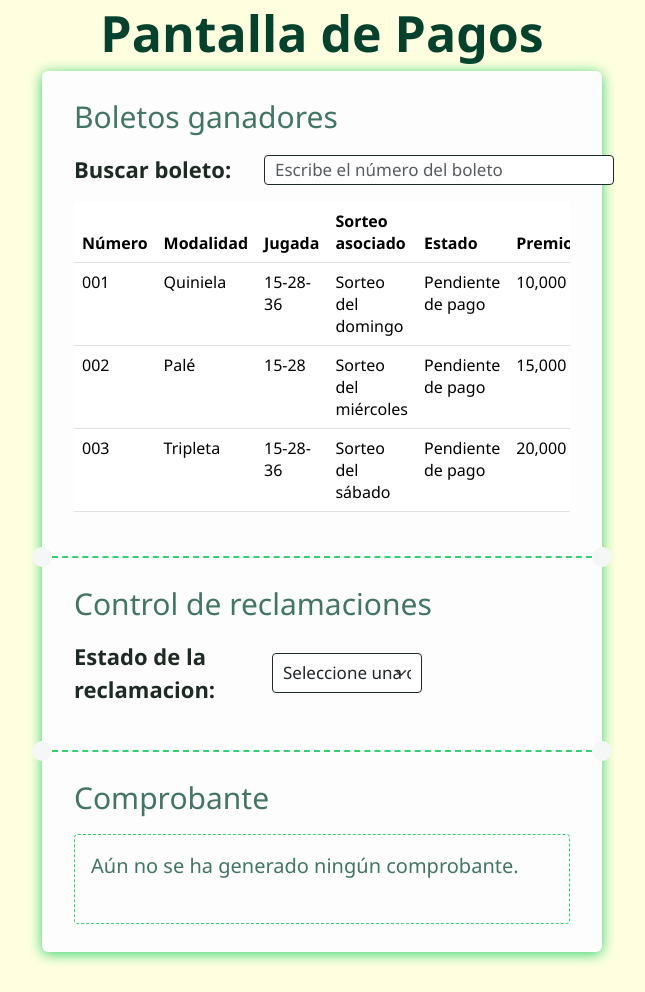
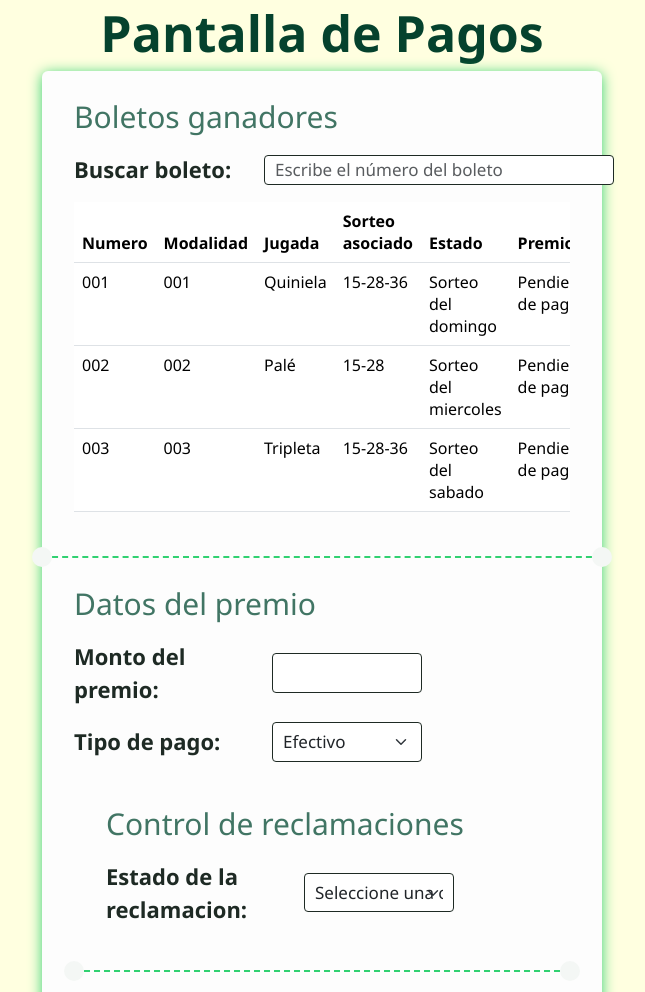
Before and after one commit to ADeVR/Consorcio-de-Bancas, a PHP site: page /Grupo2/Form.html in a window 1280 px wide. Shown: the part 329-1321 px from the top of the page, without its empty margins (318-963 px from the left). Run offline with PHP 8.4, Linux system fonts and the light colour scheme.

Commit message:
Cambios estructura

```diff
--- a/Grupo2/Form.html
+++ b/Grupo2/Form.html
@@ -8,7 +8,8 @@
     <link href="https://cdn.jsdelivr.net/npm/bootstrap@5.3.8/dist/css/bootstrap.min.css" rel="stylesheet">
     <link rel="stylesheet" href="estilos.css">
     <script src="Script.js"></script>
-
+    <script defer src="Script.js" ></script>
+   <title>Boletos ganadores</title>
 </head>
 
 <body>
@@ -22,7 +23,7 @@
 
        <!--====================================================== -->
          <!-- Seccion Tabla-->
-          <title>Boletos ganadores</title>
+
           <section>
     <h2>Boletos ganadores</h2>
 
@@ -40,18 +41,19 @@
       <table class="table">
         <thead>
           <tr>
-            <th scope="col">Número</th>
+            <th scope="col">Numero</th>
             <th scope="col">Modalidad</th>
             <th scope="col">Jugada</th>
             <th scope="col">Sorteo asociado</th>
             <th scope="col">Estado</th>
             <th scope="col">Premio</th>
-            <th scope="col">Opciones</th>
+            <th scope="col">Acciones</th>
           </tr>
         </thead>
 
         <tbody id="lista-boletos">
           <tr>
+            <td class="numero-boleto">001</td>
             <td>001</td>
             <td>Quiniela</td>
             <td>15-28-36</td>
@@ -62,19 +64,21 @@
 
           </tr>
           <tr>
+            <td class="numero-boleto">002</td>
             <td>002</td>
             <td>Palé</td>
             <td>15-28</td>
-            <td>Sorteo del miércoles</td>
+            <td>Sorteo del miercoles</td>
             <td>Pendiente de pago</td>
             <td>15,000</td>
             <td class="columna-accion"></td>
           </tr>
           <tr>
+            <td class="numero-boleto">003</td>
             <td>003</td>
             <td>Tripleta</td>
             <td>15-28-36</td>
-            <td>Sorteo del sábado</td>
+            <td>Sorteo del sabado</td>
             <td>Pendiente de pago</td>
             <td>20,000</td>
             <td class="columna-accion"></td>
@@ -83,7 +87,18 @@
       </table>
     </div>
   </section>
-
+  <!----Plantilla Para JS -->
+  <template id="plantilla-boleto">
+    <tr>
+      <td class="numero"></td>
+      <td class="modalidad"></td>
+      <td class="jugada"></td>
+      <td class="sorteo"></td>
+      <td class="estado"></td>
+      <td class="premio"></td>
+      <td class="celda-opciones"></td>
+    </tr>
+  </template>
 
 
          <!--============================================================== -->
@@ -141,7 +156,7 @@
            -->
 
     <!-- Datos del premio -->
-<!--
+
  <section>
     <h2>Datos del premio</h2>
 
@@ -158,7 +173,7 @@
      <option value="saldo">Saldo</option>
  </select>
     </div>
-  -->
+
 
 
     <!-- Datos de transferencia -->
--- a/Grupo2/Script.js
+++ b/Grupo2/Script.js
@@ -1,8 +1,11 @@
-
 class BotonPagar {
-    static crear() {
+  static crear(numeroBoleto) {
     return `
-            <button type="button" class="btn btn-pagar btn-sm">
+      <button
+        type="button"
+        class="btn btn-pagar btn-sm"
+        data-boleto="${numeroBoleto}"
+      >
         Pagar
       </button>
     `;
@@ -11,6 +14,9 @@ class BotonPagar {
 
 document.addEventListener("DOMContentLoaded", function () {
   document.querySelectorAll(".columna-accion").forEach(function (celda) {
-        celda.innerHTML = BotonPagar.crear();
+    const fila = celda.closest("tr");
+    const numeroBoleto = fila.querySelector(".numero-boleto").textContent.trim();
+
+    celda.innerHTML = BotonPagar.crear(numeroBoleto);
   });
 });
--- a/Grupo2/estilos.css
+++ b/Grupo2/estilos.css
@@ -203,7 +203,7 @@ body {
     background-color: #198754;
     color: white;
     border: none;
-    padding: 6px 14px;
+    padding: 6px 10px;
     border-radius: 5px;
     cursor: pointer;
 }
```
Lines whose indentation alone changed are shown as unchanged.
